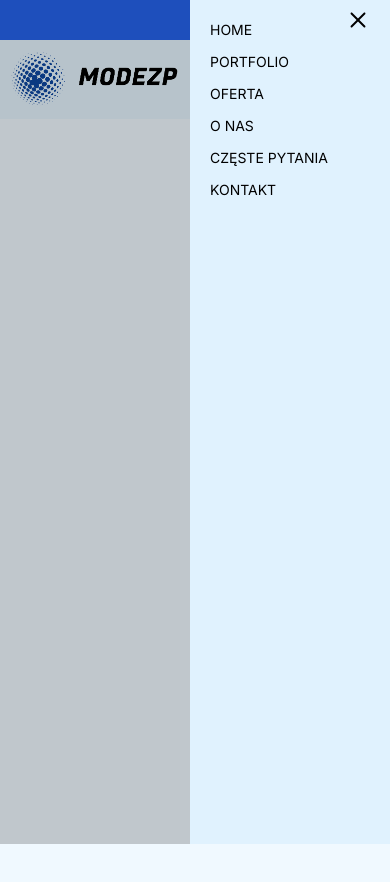
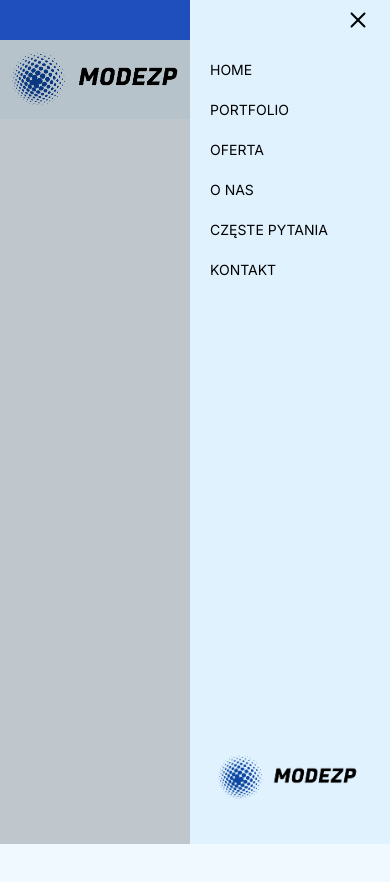
Before and after one commit to Desparion7/Modezp, a Next.js app: page / in a window 390 px wide. Both pictures are taken after a click on the button 347 px from the left and 79 px from the top of the page. Shown: the top 882 px of the page. Built offline with nearby package versions, Linux system fonts and the light colour scheme.

Commit message:
add logo

```diff
--- a/components/Header.tsx
+++ b/components/Header.tsx
@@ -16,12 +16,15 @@ const Header = () => {
 		<header className='fixed flex justify-center w-[100%] bg-[#e0f2fe] bg-opacity-60'>
 			<div className='absolute w-screen h-10 bg-blue-600 t-0'></div>
 			<nav className='container flex justify-between mx-2 py-2 mt-10'>
+				<Link href='/'>
 					<Image
 						src='/image/logo.PNG'
 						alt='logo'
 						width={180}
 						height={200}
+						priority
 					/>
+				</Link>
 				<div className='hidden lg:block py-4 px-5 font-semibold'>
 					<ul className='flex gap-6 uppercase'>
 						{links.map((link) => (
--- a/components/MobileMenu.tsx
+++ b/components/MobileMenu.tsx
@@ -3,6 +3,7 @@ import { links } from '@/lib/data';
 import Link from 'next/link';
 import { CgClose } from 'react-icons/cg';
 import { AnimatePresence, motion } from 'framer-motion';
+import Image from 'next/image';
 
 type MobileMenuProps = {
 	handleToggleMenu: () => void;
@@ -36,15 +37,28 @@ const MobileMenu = ({ handleToggleMenu, menuVisible }: MobileMenuProps) => {
 							>
 								<CgClose className='text-2xl hover:text-gray-600 transition' />
 							</button>
-							<ul className='flex flex-col gap-3 text-black text-sm  p-5 mr-2'>
+							<ul className='flex flex-col gap-5 text-black text-sm  p-5 mr-2 mt-10'>
 								{links.map((link) => (
 									<li key={link.hash}>
-										<Link href={link.hash}>
+										<Link
+											href={link.hash}
+											onClick={handleCloseMenu}
+										>
 											{link.name}
 										</Link>
 									</li>
 								))}
 							</ul>
+							<div className='flex justify-center'>
+								<Image
+									src='/image/logo.PNG'
+									alt='logo'
+									width={150}
+									height={150}
+									className='absolute bottom-10'
+									priority
+								/>
+							</div>
 						</motion.div>
 					</motion.div>
 				)}
--- a/lib/data.ts
+++ b/lib/data.ts
@@ -1,7 +1,7 @@
 export const links = [
 	{
 		name: 'Home',
-		hash: '#home',
+		hash: '/',
 	},
 	{
 		name: 'Portfolio',
```
Lines whose indentation alone changed are shown as unchanged.
